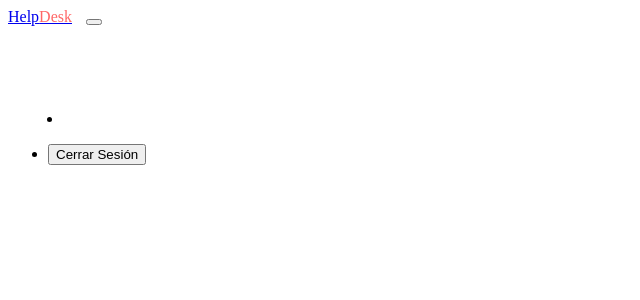
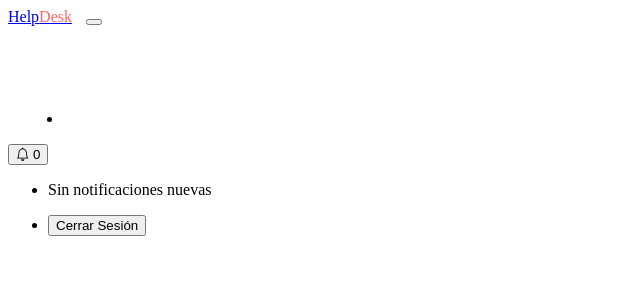
Before and after one commit to alexdsa981/ticketsystem, a Spring app: template src/main/resources/templates/common/header.html in a window 1280 px wide. Shown: the top 300 px of the page, without its empty margins (0-640 px from the left). Run offline with Thymeleaf, Linux system fonts and the light colour scheme; the template is opened without the code that fills it: most values are stand-ins (such as "Sample title", 1, 10 or a date in 2020); data that the repository does not hold is empty; some of the project's set-up classes (security, data sources, template engines, error pages and the like) are left out, and stand-ins take their place; database files in the repository are not loaded.

Commit message:
btn notificaciones

```diff
--- a/src/main/resources/templates/common/header.html
+++ b/src/main/resources/templates/common/header.html
@@ -132,6 +132,27 @@
                         </script>
                     </li>
                 </ul>
+
+                    <div class="dropdown">
+                        <button
+                                id="notificaciones-btn"
+                                class="btn btn-light position-relative dropdown-toggle"
+                                type="button"
+                                data-bs-toggle="dropdown"
+                                aria-expanded="false">
+                            <i class="bi bi-bell"></i>
+                            <span
+                                    id="notificaciones-contador"
+                                    class="position-absolute top-0 start-100 translate-middle badge rounded-pill bg-danger">
+                              0
+                            </span>
+                        </button>
+                        <ul id="notificaciones-dropdown" class="dropdown-menu dropdown-menu-end" aria-labelledby="notificaciones-btn" style="max-height: 300px; overflow-y: auto;">
+                            <li><span class="dropdown-item-text text-muted">Sin notificaciones nuevas</span></li>
+                        </ul>
+                    </div>
+
+
                 <ul class="navbar-nav ms-auto">
                     <li class="nav-item">
                         <form action="/app/logout" method="POST">
```
